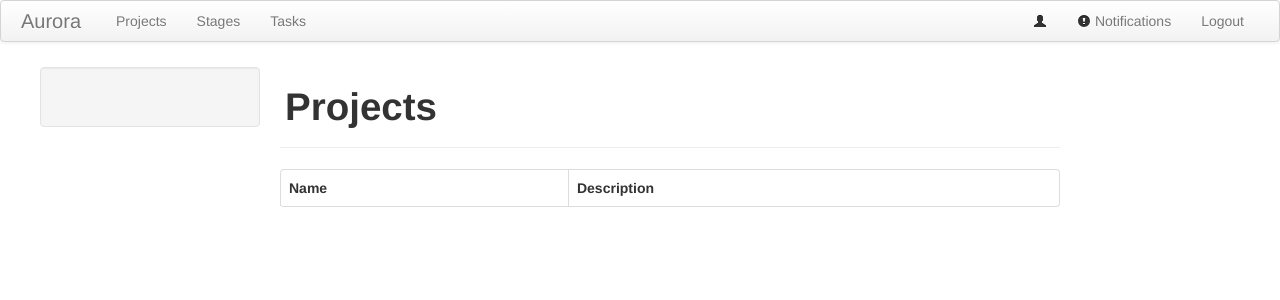
After one commit to guilhermesouza/aurora, a Python web app: template aurora_app/templates/projects/all.html in a window 1280 px wide. The commit adds this page. Shown: the top 300 px of the page. Run offline with Jinja, Linux system fonts and the light colour scheme; the template is opened without the code that fills it, so the values that code supplies are empty.

Commit message:
Added page for all projects.

```diff
--- a/aurora_app/templates/main/index.html
+++ b/aurora_app/templates/main/index.html
@@ -8,21 +8,7 @@
       <a class="brand" href="{{ url_for('main.index') }}">Aurora</a>
 
       <ul class="nav">
-        <li class="dropdown">
-          <a href="#" class="dropdown-toggle" data-toggle="dropdown">Create <b class="caret"></b></a>
-          <ul class="dropdown-menu">
-            {% if g.user.can('create_project') %}
-              <li><a href="{{ url_for('projects.create') }}">Project</a></li>
-            {% endif %}
-            {% if g.user.can('create_stage') %}
-              <li><a href="{{ url_for('stages.create') }}">Stage</a></li>
-            {% endif %}
-            {% if g.user.can('create_task') %}
-              <li><a href="{{ url_for('tasks.create') }}">Task</a></li>
-            {% endif %}
-          </ul>
-        </li>
-
+        <li><a href="{{ url_for('projects.all') }}">Projects</a></li>
         <li><a href="{{ url_for('stages.all') }}">Stages</a></li>
         <li><a href="{{ url_for('tasks.all') }}">Tasks</a></li>
       </ul>
--- /dev/null
+++ b/aurora_app/templates/projects/all.html
@@ -0,0 +1,31 @@
+{% extends 'main/index.html' %}
+
+{% block title %}Projects{% endblock %}
+
+{% block content %}
+  <ul class='unstyled inline view-title'>
+    <li><h1>Projects</h1></li>
+    {% if g.user.can('create_project') %}
+      <li><a href="{{ url_for('projects.create') }}">New</a></li>
+    {% endif %}  </ul>
+  <hr />
+
+  <table class="table table-striped table-bordered table-hover">
+  <thead>
+    <tr>
+      <th>Name</th>
+      <th>Description</th>
+    </tr>
+  </thead>
+  <tbody>
+    {% for project in projects %}
+        <tr>
+          <td><a href="{{ url_for('projects.view', id=project.id) }}">{{ project.name }}</a></td>
+          <td>
+            {{ project.description }}
+          </td>
+        </tr>
+    {% endfor %}
+  </tbody>
+</table>
+{% endblock %}
--- a/aurora_app/views/projects.py
+++ b/aurora_app/views/projects.py
@@ -134,3 +134,9 @@ def get_one_commit(id, branch, commit):
                                'title': "{} - {}".format(item.hexsha[:10],
                                                          item.message)})
     return 'error', 500
+
+
+@mod.route('/')
+def all():
+    projects = Project.query.all()
+    return render_template('projects/all.html', projects=projects)
```
